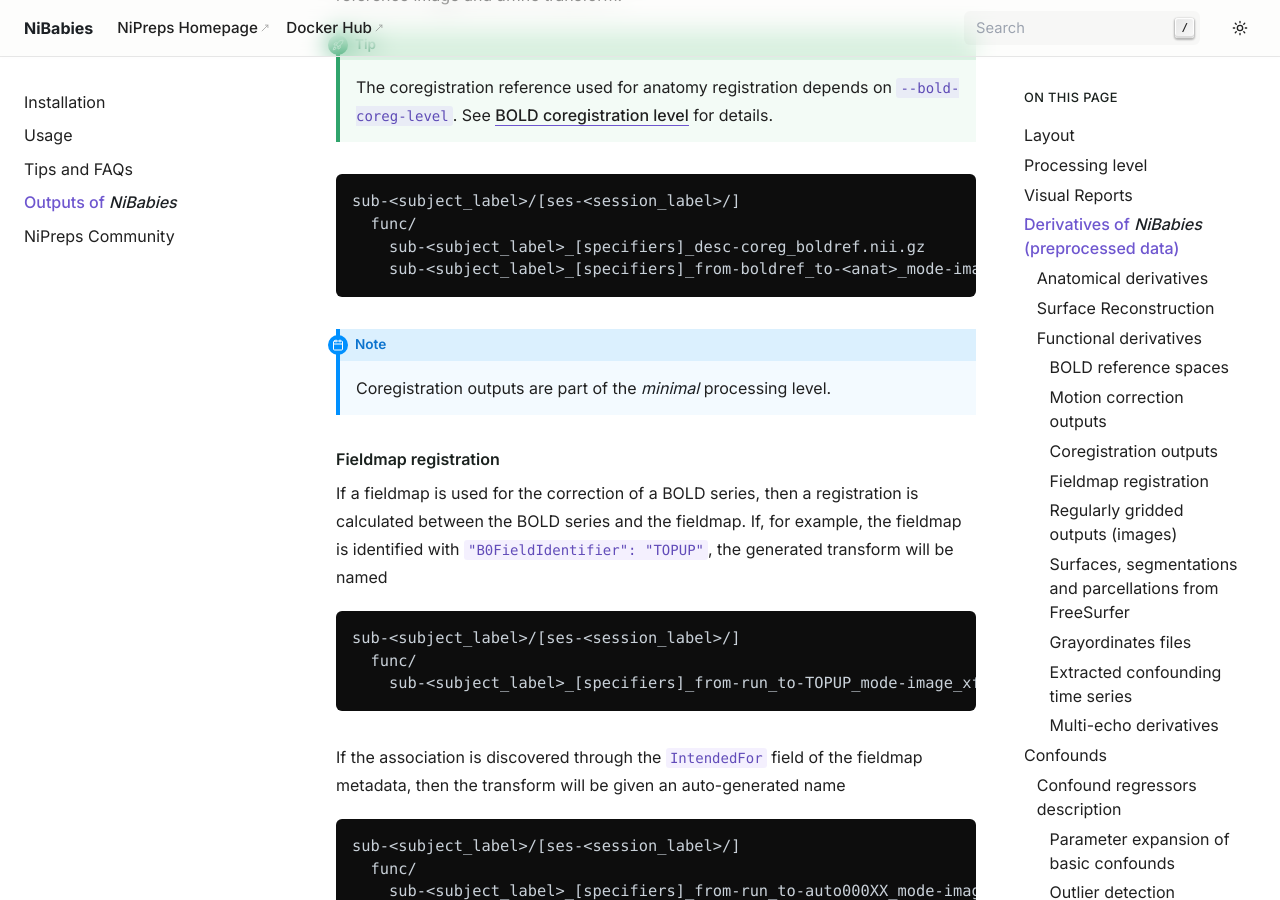
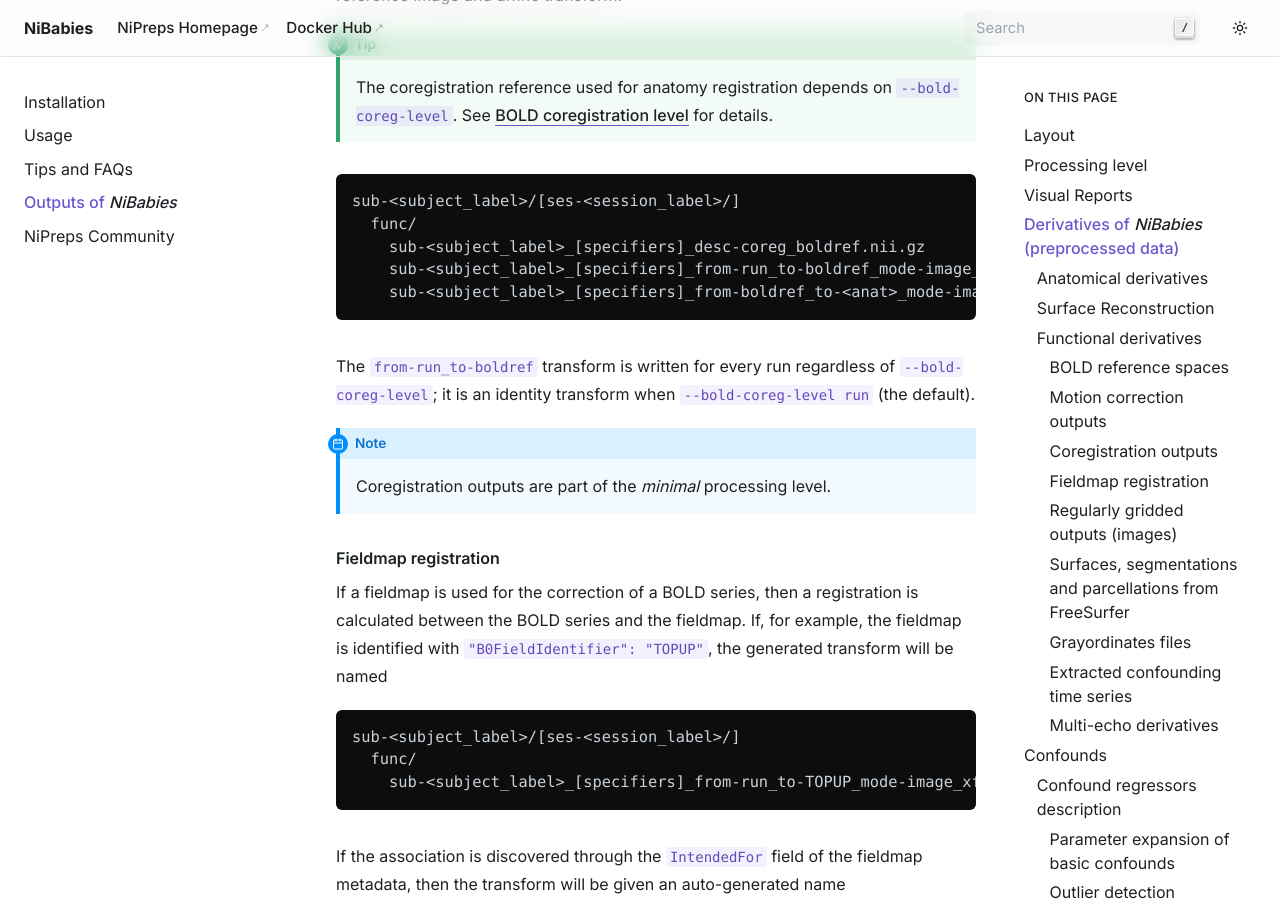
Before and after one commit to nipreps/nibabies, a Sphinx documentation site: the page built from docs/outputs.md, in a window 1280 px wide and 900 px high, scrolled down 7443 px. Built offline with Sphinx 7.4.7, drawn with Linux system fonts in a browser that asks for light colours; the version number could not be read and is left out.

Commit message:
doc: ensure run->boldref xfm is always present

````diff
--- a/docs/outputs.md
+++ b/docs/outputs.md
@@ -305,8 +305,12 @@
 sub-<subject_label>/[ses-<session_label>/]
   func/
     sub-<subject_label>_[specifiers]_desc-coreg_boldref.nii.gz
+    sub-<subject_label>_[specifiers]_from-run_to-boldref_mode-image_desc-coreg_xfm.txt
     sub-<subject_label>_[specifiers]_from-boldref_to-<anat>_mode-image_desc-coreg_xfm.txt
 ```
+
+The `from-run_to-boldref` transform is written for every run regardless of `--bold-coreg-level`;
+it is an identity transform when `--bold-coreg-level run` (the default).
 
 :::{note}
 Coregistration outputs are part of the *minimal* processing level.
````
